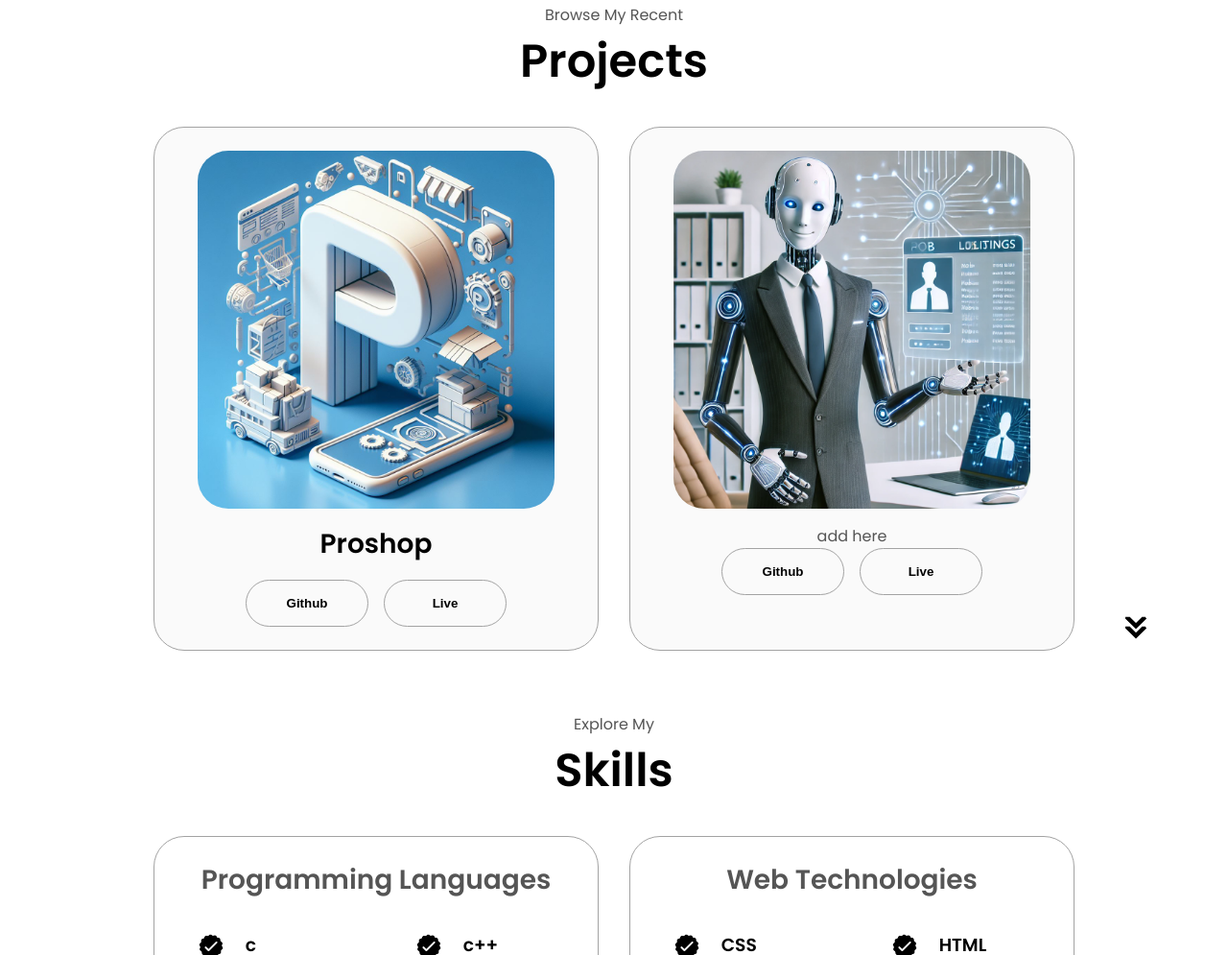
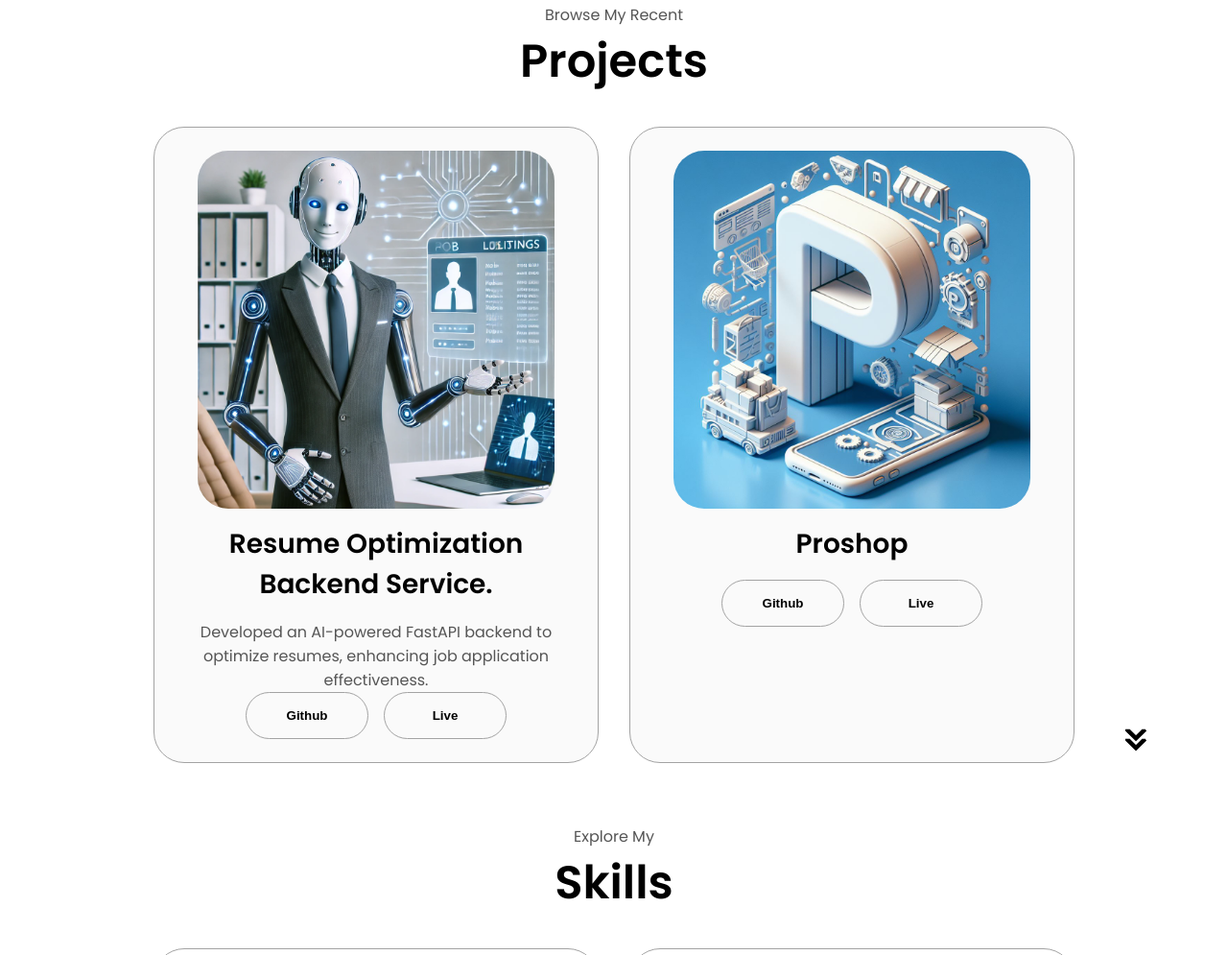
Before and after one commit to yardenitah/My_Portfolio, a plain HTML site: page index.html in a window 1280 px wide. Shown: the part 1693-2688 px from the top of the page at 96% size. Drawn offline with Linux system fonts and the light colour scheme.

Commit message:
Resolve merge conflicts in <file>

```diff
--- a/index.html
+++ b/index.html
@@ -127,6 +127,7 @@
             thinking and problem-solving skills, and I am adept at working under
             tight deadlines and in high-pressure environments.
           </p>
+
           <p><strong>Technical Skills:</strong></p>
           <ul>
             <li>
@@ -160,6 +161,39 @@
           <div class="details-container color-container">
             <div class="article-container">
               <img
+                src="./assets/AI_optimazer.webp"
+                alt="Resume Optimization Backend Service Project"
+                class="project-img"
+              />
+            </div>
+            <h2 class="experience-sub-title project-title">
+              Resume Optimization Backend Service.
+            </h2>
+            <p>
+              Developed an AI-powered FastAPI backend to optimize resumes,
+              enhancing job application effectiveness.
+            </p>
+
+            <div class="btn-container">
+              <button
+                class="btn btn-color-2 project-btn"
+                onclick="location.href='https://github.com/yardenitah/resume_optimizer'"
+              >
+                Github
+              </button>
+              <button
+                class="btn btn-color-2 project-btn"
+                onclick="location.href='https://github.com/yardenitah/resume_optimizer'"
+              >
+                Live
+              </button>
+            </div>
+          </div>
+
+          <!-- PROJECT 2 -->
+          <div class="details-container color-container">
+            <div class="article-container">
+              <img
                 src="./assets/proshop.jpeg"
                 alt="Project 2"
                 class="project-img"
@@ -182,32 +216,6 @@
             </div>
           </div>
 
-          <!-- PROJECT 2 -->
-          <div class="details-container color-container">
-            <div class="article-container">
-              <img
-                src="./assets/AI_optimazer.webp"
-                alt="Project 3"
-                class="project-img"
-              />
-            </div>
-            <h2 class="experience-sub-title project-title"></h2>
-            <p>add here</p>
-            <div class="btn-container">
-              <button
-                class="btn btn-color-2 project-btn"
-                onclick="location.href='https://github.com/yardenitah/resume_optimizer'"
-              >
-                Github
-              </button>
-              <button
-                class="btn btn-color-2 project-btn"
-                onclick="location.href='https://github.com/yardenitah/resume_optimizer'"
-              >
-                Live
-              </button>
-            </div>
-          </div>
           <!-- Add more projects here -->
         </div>
       </div>
```
